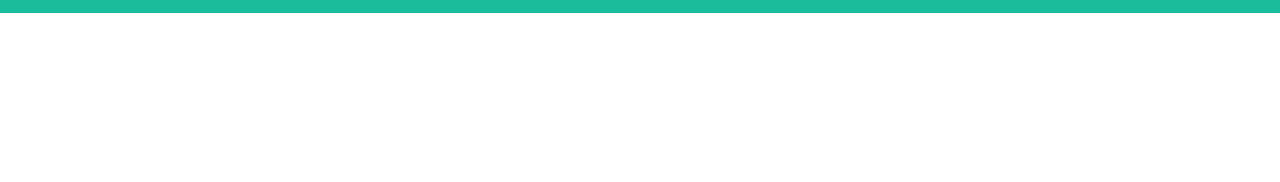
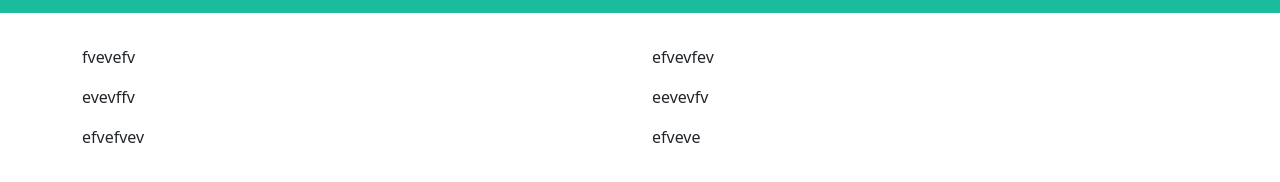
Before and after one commit to emanuelevolpes/html-css-bootstrap-freelancer, a plain HTML site: page index.html in a window 1280 px wide. Shown: the part 308-490 px from the top of the page. Drawn offline with nearby package versions, Linux system fonts and the light colour scheme.

Commit message:
section portfolio

```diff
--- a/css/style.css
+++ b/css/style.css
@@ -1,4 +1,10 @@
 @import url(../variables/variables.css);
+
+/*
+------------
+header
+------------
+*/
 
 header {
     background-color: var(--ms-primary-background);
@@ -7,6 +13,12 @@
 header .container .row {
     color: white;
 }
+
+/*
+------------
+main
+------------
+*/
 
 #start-bootstrap {
     background-color: var(--ms-secondary-background);
@@ -20,3 +32,8 @@
 #start-bootstrap .container-sm .row .col:first-child > img {
     width: 100%;
 }
+
+
+#portfolio .container .row .col {
+    background-color: aqua;
+}
--- a/index.html
+++ b/index.html
@@ -42,6 +42,18 @@
             </div>
         </section>
         <!-- /start bootstrap -->
+        <section id="portfolio">
+            <div class="container">
+                <div class="row gy-3 my-3">
+                    <div class="col-12 col-lg-6 col-xxl-4">fvevefv</div>
+                    <div class="col-12 col-lg-6 col-xxl-4">efvevfev</div>
+                    <div class="col-12 col-lg-6 col-xxl-4">evevffv</div>
+                    <div class="col-12 col-lg-6 col-xxl-4">eevevfv</div>
+                    <div class="col-12 col-lg-6 col-xxl-4">efvefvev</div>
+                    <div class="col-12 col-lg-6 col-xxl-4">efveve</div>
+                </div>
+            </div>
+        </section>
     </main>
     <!-- /main -->
     <footer></footer>
```
